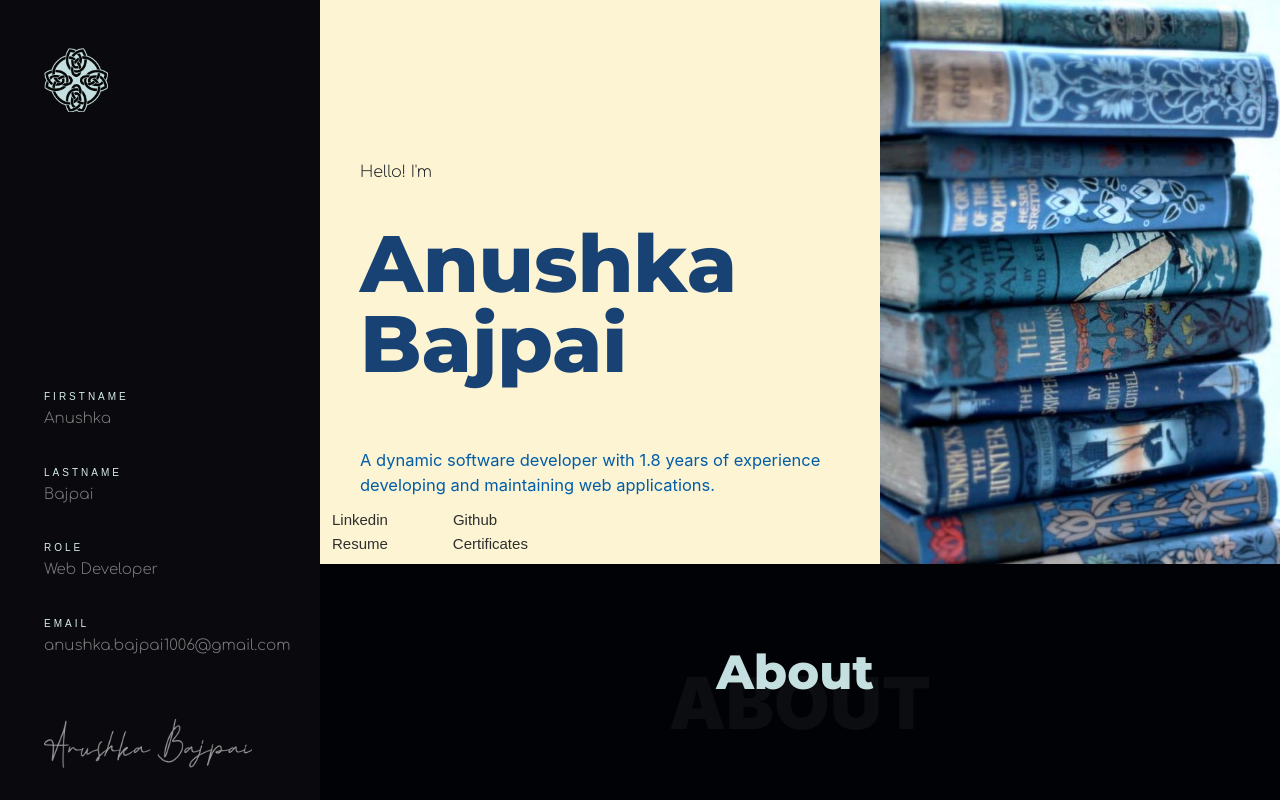
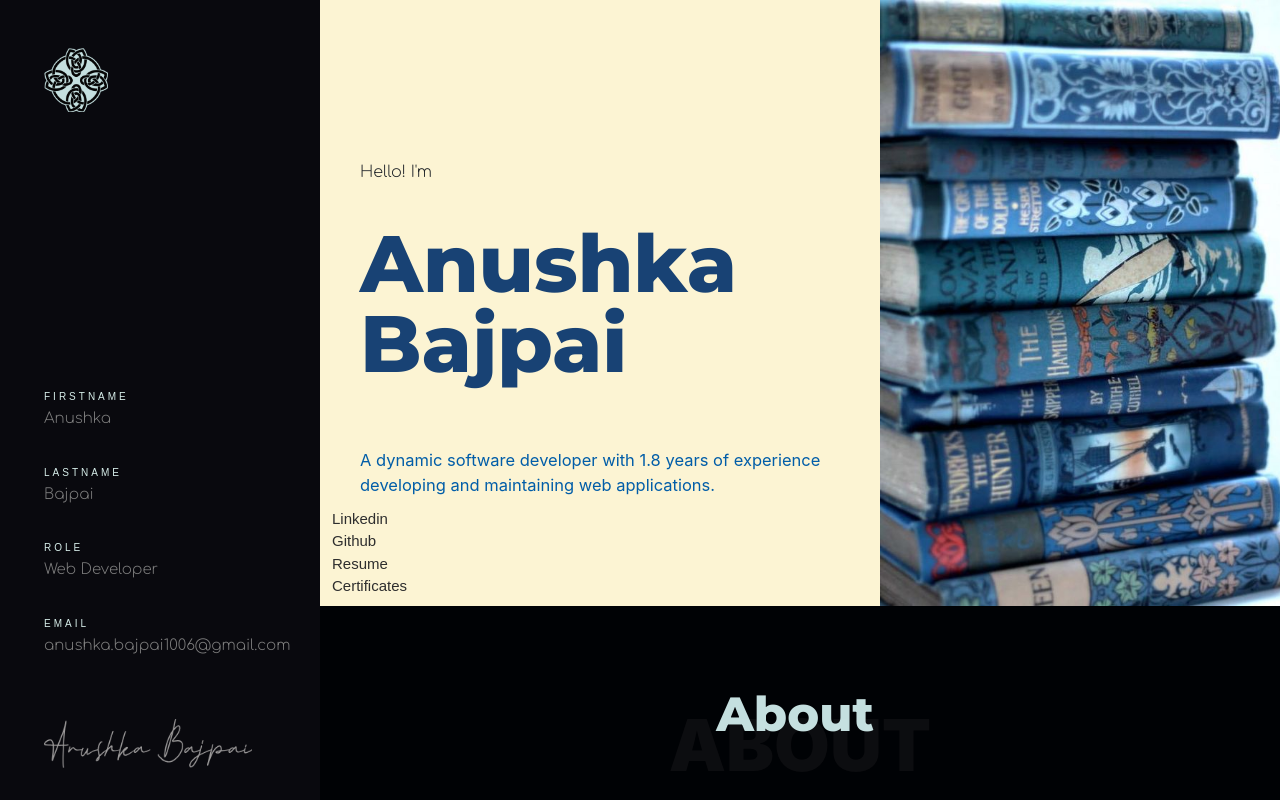
Before and after one commit to Anushka1001/Resume, a React (Create React App) app: page / in a window 1280 px wide. Built offline with nearby package versions, Linux system fonts and the light colour scheme.

Commit message:
Update IntroPage.jsx

```diff
--- a/src/components/IntroPage.jsx
+++ b/src/components/IntroPage.jsx
@@ -18,7 +18,6 @@ function IntroPage() {
                 </div>
                 <p className="introH5 dBlue max-width-styled">{Intro.desc}</p>
                 <div className="links poppins row my-2 mx-0">
-                  <div className="col-sm-12">
                     <a
                       href="https://www.linkedin.com/in/anushkabajpai1006/"
                       target="_blank"
@@ -33,8 +32,6 @@ function IntroPage() {
                     >
                       Github
                     </a>
-                  </div>
-                  <div className="col-sm-12">
                     <a href="pdf/AnushkaBajpai.pdf" download="resume_AnushkaBajpai">
                       Resume
                     </a>
@@ -45,7 +42,6 @@ function IntroPage() {
                     >
                       Certificates
                     </a>
-                  </div>
                 </div>
             </div>
             <div className="col-xxl-5 col-xl-5 intro_image userSelect">
```
